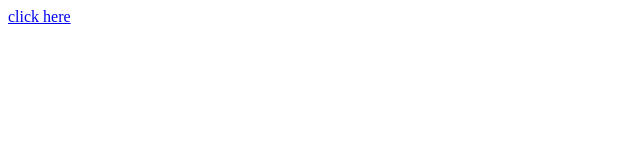
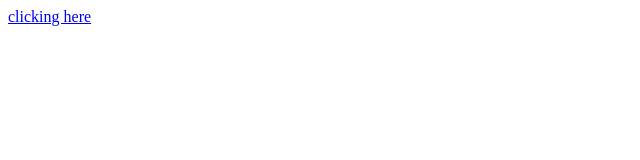
Before and after one commit to darothub/test, a plain HTML site: page index.html in a window 1280 px wide. Shown: the full height of the page, 0-640 px from the left. Drawn offline with Linux system fonts and the light colour scheme.

Commit message:
clicking

```diff
--- a/index.html
+++ b/index.html
@@ -8,7 +8,7 @@
 </head>
 <body>
     <a href="intent:#Intent;action=rootapp.example.com;category=android.intent.category.DEFAULT;category=android.intent.category.BROWSABLE;S.msg_from_browser=Launched%20from%20Browser;end">
-        click here
+        clicking here
     </a>
 </body>
 </html>
```
